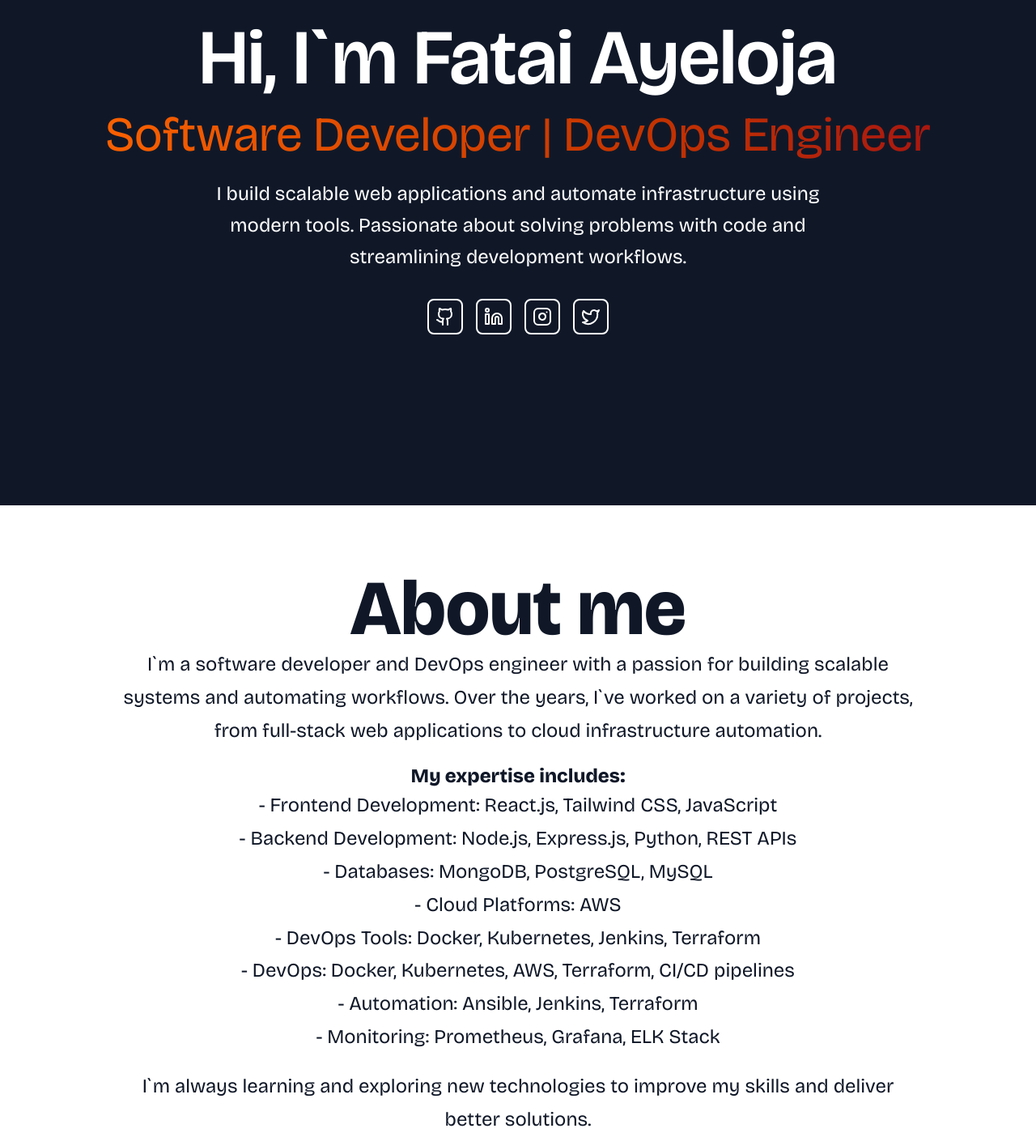
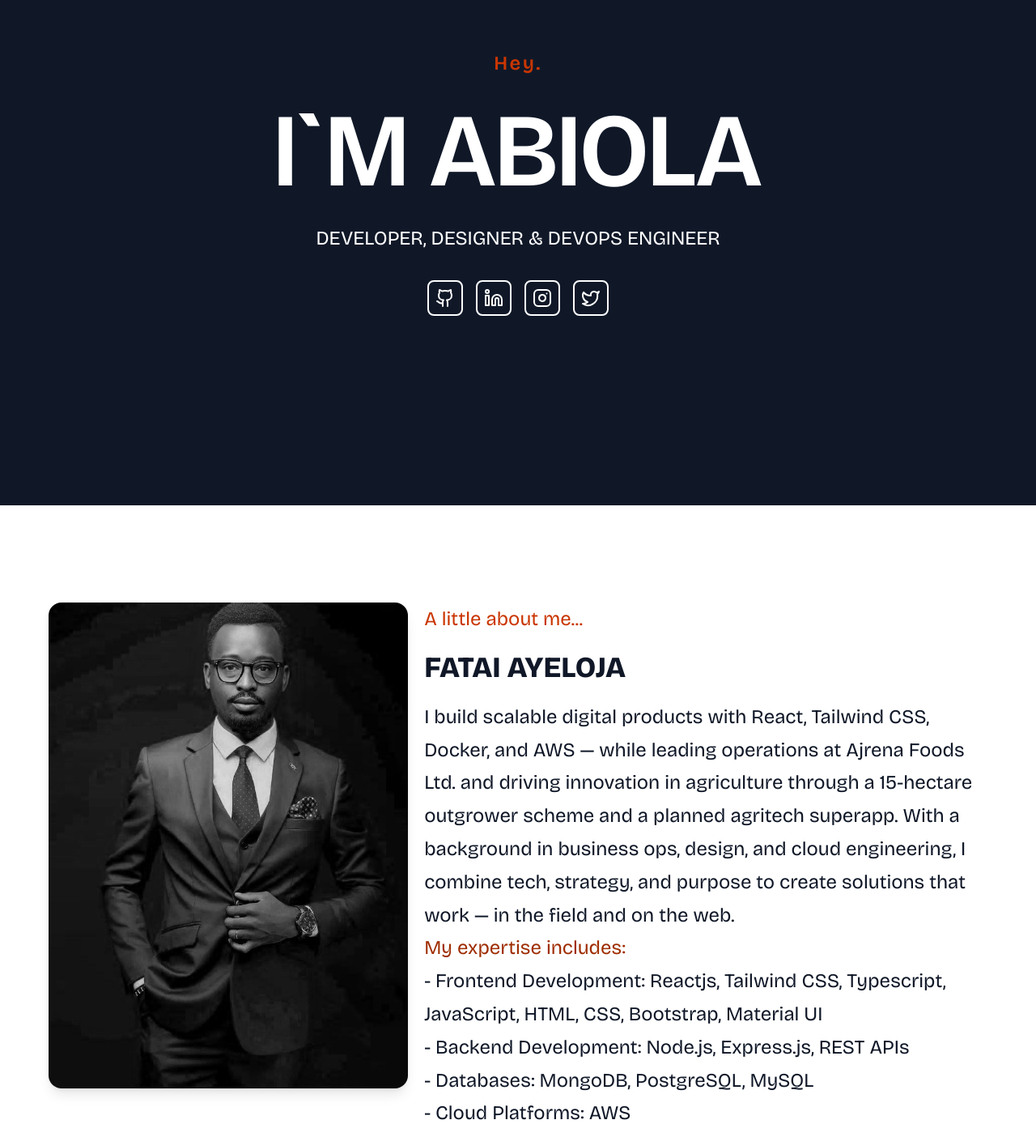
Before and after one commit to fayeloja/my-dev-portfolio, a React (Vite) app: page / in a window 1280 px wide. Shown: the part 260-1664 px from the top of the page at 81% size. Built offline with nearby package versions, Linux system fonts and the light colour scheme.

Commit message:
Updated Hero section and AboutMe

```diff
--- a/src/App.jsx
+++ b/src/App.jsx
@@ -9,7 +9,7 @@ import "./index.css";
 function App() {
   return (
     <>
-      <Navbar title="FATAI AYELOJA" />
+      <Navbar />
       <Hero />
       <AboutMe />
       <Projects />
--- a/src/components/AboutMe.jsx
+++ b/src/components/AboutMe.jsx
@@ -1,29 +1,47 @@
 function AboutMe() {
   return (
-    <div className="bg-white text-gray-900 text-center items-center justify-center px-5 sm:px-10 md:px-36 py-10 md:py-20">
-      <h1>About me</h1>
-      <p className="mb-5">
-        I`m a software developer and DevOps engineer with a passion for building
-        scalable systems and automating workflows. Over the years, I`ve worked
-        on a variety of projects, from full-stack web applications to cloud
-        infrastructure automation.
+    <div className="bg-white text-gray-900 px-3 py-5 md:px-15 md:py-30 overflow-scroll ">
+      <div className="flex flex-col md:flex-row gap-5">
+        <div>
+          <img
+            className="w-full h-auto md:h-150 md:w-700 rounded-2xl shadow-lg hover:animate-pulse hover:duration-75"
+            src="..\src\assets\images\my-portrait.png"
+            alt="My portrait"
+          />
+        </div>
+        <div>
+          <p className="text-orange-700 mb-5"> A little about me...</p>
+          <h2 className="mb-5">FATAI AYELOJA</h2>
+          <p>
+            I build scalable digital products with React, Tailwind CSS, Docker,
+            and AWS — while leading operations at Ajrena Foods Ltd. and driving
+            innovation in agriculture through a 15-hectare outgrower scheme and
+            a planned agritech superapp. With a background in business ops,
+            design, and cloud engineering, I combine tech, strategy, and purpose
+            to create solutions that work — in the field and on the web.
           </p>
-      <h3>My expertise includes:</h3>
+          <span className="text-orange-800">My expertise includes:</span>
           <p className="mb-5">
             <ul>
-          <li>- Frontend Development: React.js, Tailwind CSS, JavaScript</li>
-          <li>- Backend Development: Node.js, Express.js, Python, REST APIs</li>
+              <li>
+                - Frontend Development: Reactjs, Tailwind CSS, Typescript,
+                JavaScript, HTML, CSS, Bootstrap, Material UI
+              </li>
+              <li>- Backend Development: Node.js, Express.js, REST APIs</li>
               <li>- Databases: MongoDB, PostgreSQL, MySQL</li>
               <li>- Cloud Platforms: AWS</li>
               <li>- DevOps Tools: Docker, Kubernetes, Jenkins, Terraform</li>
-          <li>- DevOps: Docker, Kubernetes, AWS, Terraform, CI/CD pipelines</li>
+              <li>
+                - DevOps: Docker, Kubernetes, AWS, Terraform, CI/CD pipelines
+              </li>
               <li>- Automation: Ansible, Jenkins, Terraform</li>
-          <li>- Monitoring: Prometheus, Grafana, ELK Stack</li>
+              <li>- Monitoring: Prometheus, Grafana</li>
             </ul>
           </p>
-      I`m always learning and exploring new technologies to improve my skills
-      and deliver better solutions.
-      <div className="mt-10">
+        </div>
+      </div>
+      <div className="mt-10 flex justify-center items-center">
+        <div>
           <a
             href="#"
             className="
@@ -47,6 +65,7 @@ function AboutMe() {
           </a>
         </div>
       </div>
+    </div>
   );
 }
 
--- a/src/components/Hero.jsx
+++ b/src/components/Hero.jsx
@@ -5,17 +5,17 @@ import { Twitter } from "lucide-react";
 
 function Hero() {
   return (
-    <div className="w-full h-screen bg-gray-900 text-white py-20 md:py-50 text-center">
-      <h1 className="text-5xl md:text-7xl lg:text-7xl xl:text-8xl font-semibold">
-        Hi, I`m Fatai Ayeloja
+    <div className="h-screen w-screen flex justify-center items-center bg-gray-900 text-white py-20 md:py-50 text-center ">
+      <div>
+        <h5 className="font-semibold tracking-widest text-orange-700 mb-5">
+          Hey.
+        </h5>
+        <h1 className="text-5xl md:text-7xl lg:text-9xl xl:text-9xl font-semibold mt-6">
+          I`M ABIOLA
         </h1>
-      <p className="bg-gradient-to-r from-orange-500 to-red-800 text-3xl md:text-4xl lg:text-5xl xl:text-6xl text-transparent bg-clip-text mt-4">
-        Software Developer | DevOps Engineer
-      </p>
+
         <p className="text-lg md:text-2xl lg:text-2xl mt-6 px-4 md:px-16 lg:px-32 xl:px-64 text-center leading-relaxed">
-        I build scalable web applications and automate infrastructure using
-        modern tools. Passionate about solving problems with code and
-        streamlining development workflows.
+          DEVELOPER, DESIGNER & DEVOPS ENGINEER
         </p>
 
         <div className="flex justify-center mt-8 gap-4">
@@ -25,7 +25,10 @@ function Hero() {
             </a>
           </div>
           <div className="border-2 border-white p-2 rounded-lg hover:text-orange-600 transition duration-300">
-          <a href="https://www.linkedin.com/in/fayeloja/" aria-label="LinkedIn">
+            <a
+              href="https://www.linkedin.com/in/fayeloja/"
+              aria-label="LinkedIn"
+            >
               <Linkedin />
             </a>
           </div>
@@ -44,6 +47,7 @@ function Hero() {
           </div>
         </div>
       </div>
+    </div>
   );
 }
 
--- a/src/components/TestComponent.jsx
+++ b/src/components/TestComponent.jsx
@@ -4,7 +4,7 @@ function TestComponent() {
       <div className="before:content-['sm'] sm:before:content-['md'] md:before:content-['lg'] lg:before:content-['xl'] xl:before:content-['2xl'] 2xl:before:content-['2xl+']">
         <div className="h-screen bg-gray-900 text-white py-20 text-center">
           <h1 className="text-3xl md:text-4xl lg:text-5xl xl:text-6xl font-semibold">
-            Hi, I'm Fatai Ayeloja
+            Hi, I`m Fatai Ayeloja
           </h1>
           <p className="bg-gradient-to-r from-orange-500 to-red-800 text-3xl md:text-4xl lg:text-5xl xl:text-6xl text-transparent bg-clip-text mt-4">
             Software Developer | DevOps Engineer
```
Also changed, not shown: src/assets/images/my-portrait.png (added). Lines whose indentation alone changed are shown as unchanged.
